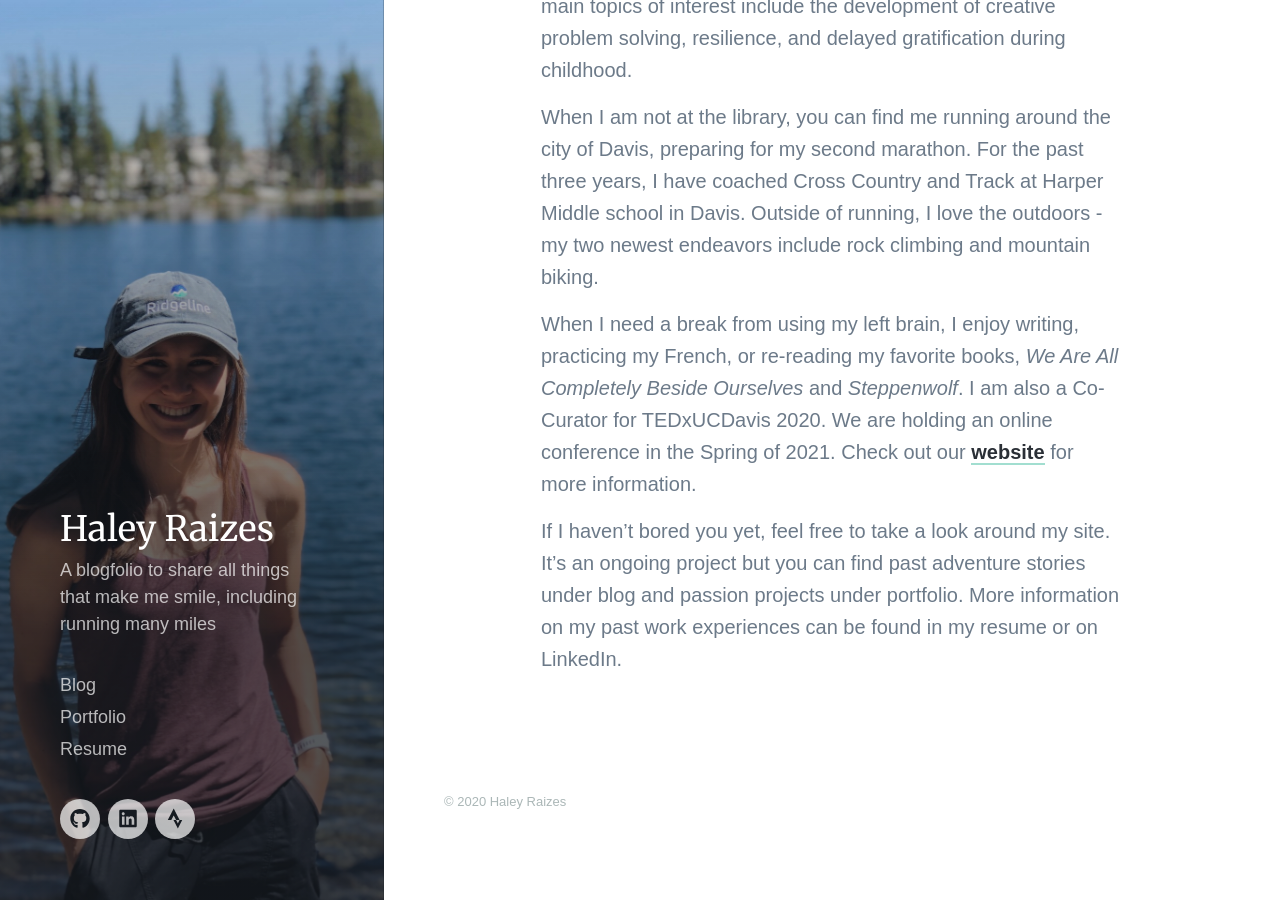
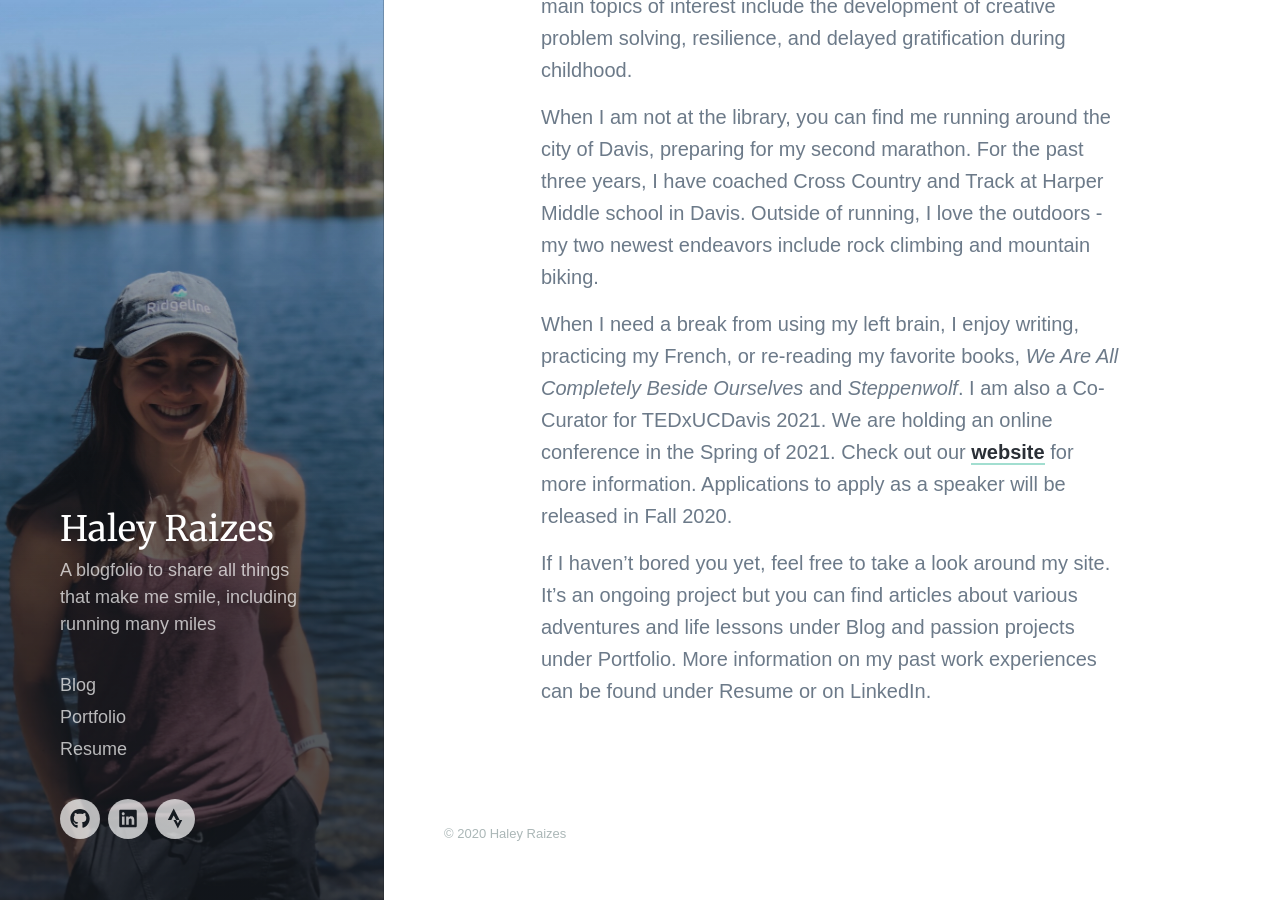
Before and after one commit to hraizes/hraizes.github.io, a Jekyll site: the page built from _pages/index.md, in a window 1280 px wide and 900 px high, scrolled down 724 px. Built offline with Jekyll 4.4.1, drawn with Linux system fonts in a browser that asks for light colours; nearby versions of some CDN libraries; some web fonts are replaced.

Commit message:
Update index.md

```diff
--- a/_pages/index.md
+++ b/_pages/index.md
@@ -19,6 +19,6 @@ I worked as a research assistant in the [Cognition in Context Lab](https://cogni
 
 When I am not at the library, you can find me running around the city of Davis, preparing for my second marathon. For the past three years, I have coached Cross Country and Track at Harper Middle school in Davis. Outside of running, I love the outdoors - my two newest endeavors include rock climbing and mountain biking.
 
-When I need a break from using my left brain, I enjoy writing, practicing my French, or re-reading my favorite books, *We Are All Completely Beside Ourselves* and *Steppenwolf*. I am also a Co-Curator for TEDxUCDavis 2020. We are holding an online conference in the Spring of 2021. Check out our [website](http://www.tedxucdavis.org) for more information.
+When I need a break from using my left brain, I enjoy writing, practicing my French, or re-reading my favorite books, *We Are All Completely Beside Ourselves* and *Steppenwolf*. I am also a Co-Curator for TEDxUCDavis 2021. We are holding an online conference in the Spring of 2021. Check out our [website](http://www.tedxucdavis.org) for more information. Applications to apply as a speaker will be released in Fall 2020.
 
-If I haven't bored you yet, feel free to take a look around my site. It's an ongoing project but you can find past adventure stories under blog and passion projects under portfolio. More information on my past work experiences can be found in my resume or on LinkedIn.
+If I haven't bored you yet, feel free to take a look around my site. It's an ongoing project but you can find articles about various adventures and life lessons under Blog and passion projects under Portfolio. More information on my past work experiences can be found under Resume or on LinkedIn.
```
